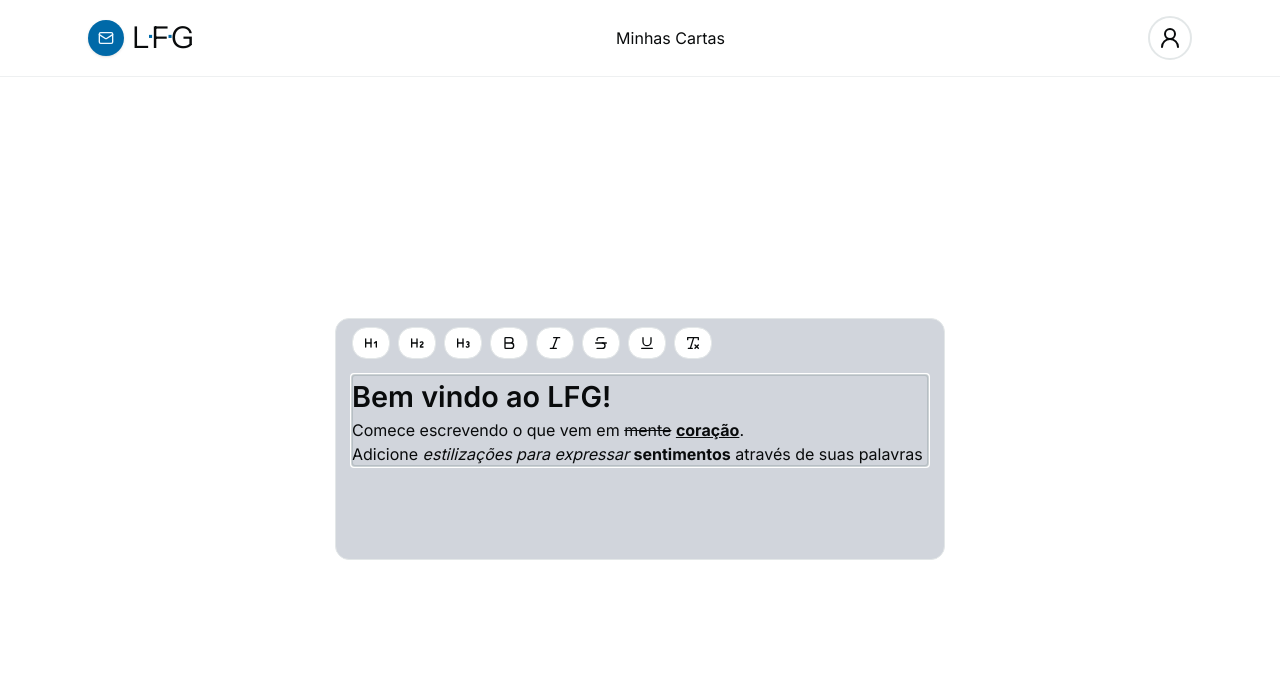
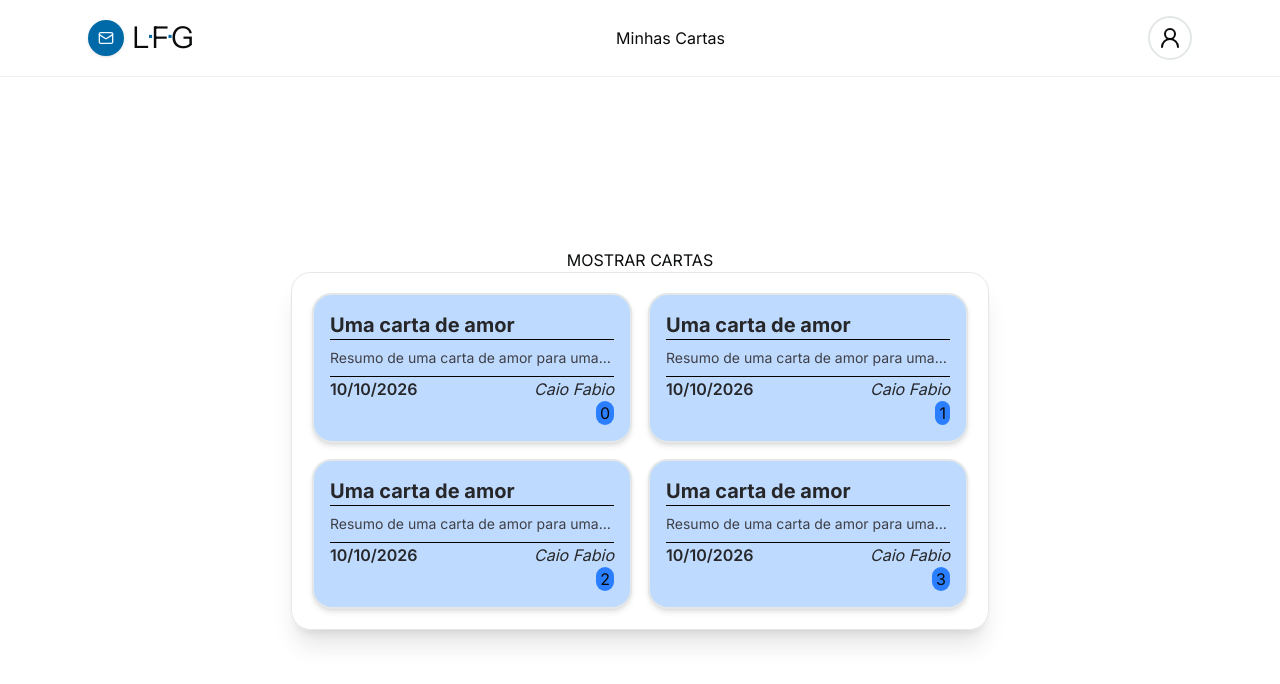
Before and after one commit to caio1213pgm/letters-for-g, a Next.js app: page /dashboard in a window 1280 px wide. Shown: the top 684 px of the page. Built offline with nearby package versions, Linux system fonts and the light colour scheme; no server answers.

Commit message:
feat: implementar funcionalidade de cartas com componentes e tipos

```diff
--- /dev/null
+++ b/src/actions/getLetters.ts
@@ -0,0 +1,21 @@
+import { letterCardType } from "@/types/letterCardType";
+
+export default function getLetters(): letterCardType[] {
+  const letter: letterCardType = {
+    author: "Caio Fabio",
+    lastEdit: "10/10/2026",
+    resume: "Resumo de uma carta de amor para uma pessoa amada",
+    title: "Uma carta de amor",
+    id: 0,
+  };
+  const lettersArr = [];
+  for (let index = 0; index < 4; index++) {
+    const element = {
+      ...letter,
+      id: index,
+    };
+    lettersArr.push(element);
+  }
+
+  return lettersArr;
+}
--- a/src/app/(private)/dashboard/page.tsx
+++ b/src/app/(private)/dashboard/page.tsx
@@ -1,9 +1,9 @@
-import TesteLogOff from "@/components/teste";
+import BoxLetters from "@/components/BoxLetters";
 
-export default function DashBoardPage() {
+export default function DashboardPage() {
   return (
     <div className="mx-auto">
-      <TesteLogOff />
+      <BoxLetters />
     </div>
   );
 }
--- /dev/null
+++ b/src/components/BoxLetters.tsx
@@ -0,0 +1,17 @@
+import getLetters from "@/actions/getLetters";
+import LetterCard from "./ui/letterCard";
+
+export default function BoxLetters() {
+  const lettersData = getLetters();
+
+  return (
+    <div className="flex flex-col items-center">
+      <h1>MOSTRAR CARTAS</h1>
+      <div className="grid grid-cols-2 gap-4 border shadow-xl rounded-xl p-5">
+        {lettersData.map((item) => (
+          <LetterCard letter={item} key={item.id} />
+        ))}
+      </div>
+    </div>
+  );
+}
--- /dev/null
+++ b/src/components/ui/letterCard.tsx
@@ -0,0 +1,23 @@
+"use client";
+import { letterCardType } from "@/types/letterCardType";
+
+type letterCardProps = {
+  letter: letterCardType;
+};
+export default function LetterCard({ letter }: letterCardProps) {
+  return (
+    <div className="border-2 rounded-xl px-4 py-4 shadow-md cursor-pointer bg-blue-200 max-w-80 hover:scale-105 transition-all duration-200 flex flex-col">
+      <h2 className="font-bold text-zinc-800 text-xl">{letter.title}</h2>
+      <div className="border-y border-black py-2">
+        <p className="text-zinc-700 text-sm truncate">{letter.resume}</p>
+      </div>
+      <div className="flex justify-between">
+        <span className="font-semibold text-zinc-800">{letter.lastEdit}</span>
+        <p className="italic text-zinc-800">{letter.author}</p>
+      </div>
+      <span className="self-end bg-blue-500 px-1 rounded-full">
+        {letter.id}
+      </span>
+    </div>
+  );
+}
--- /dev/null
+++ b/src/types/letterCardType.ts
@@ -0,0 +1,7 @@
+export type letterCardType = {
+  title: string;
+  lastEdit: string;
+  author: string;
+  resume: string;
+  id: number;
+};
```
